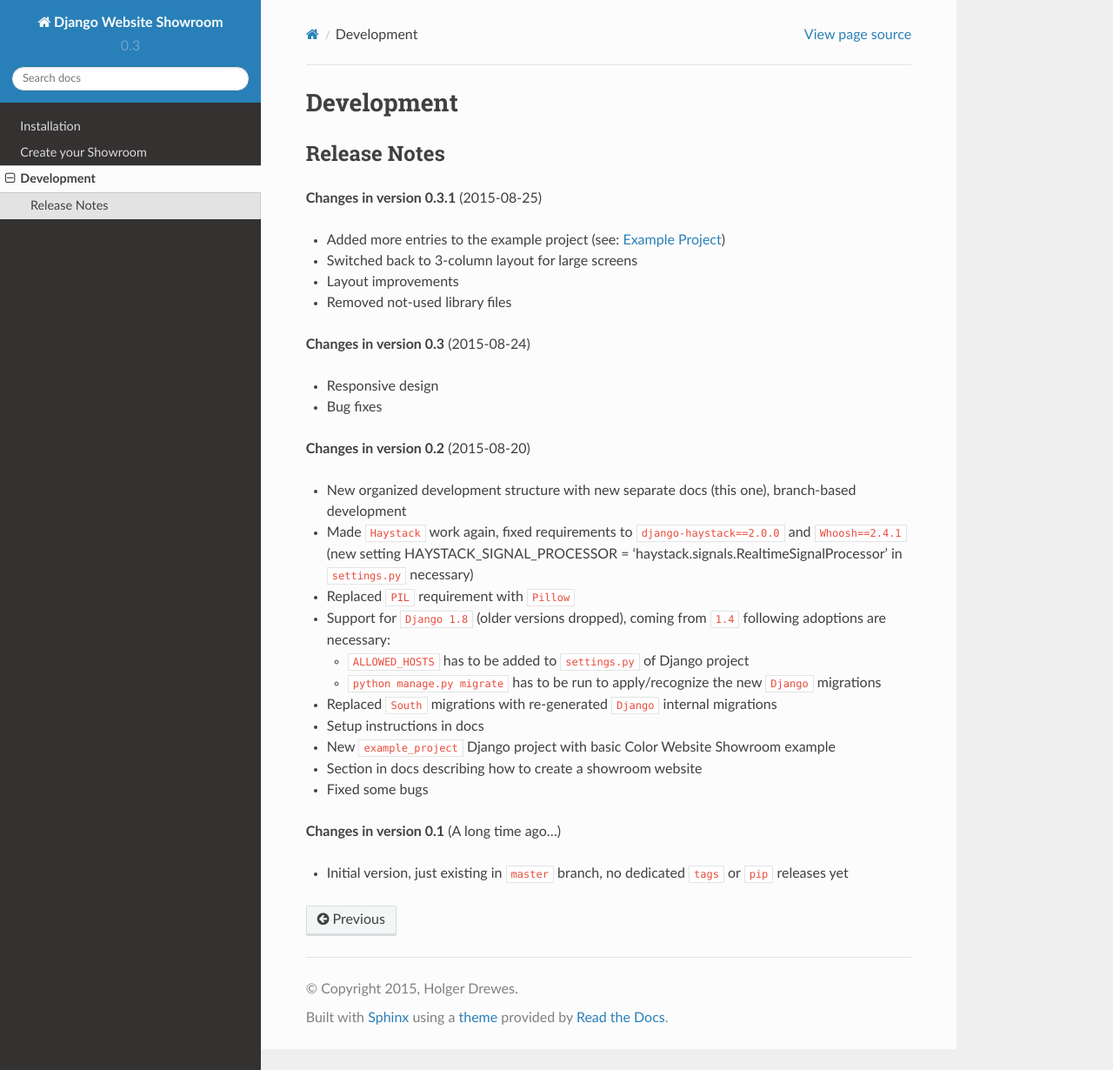
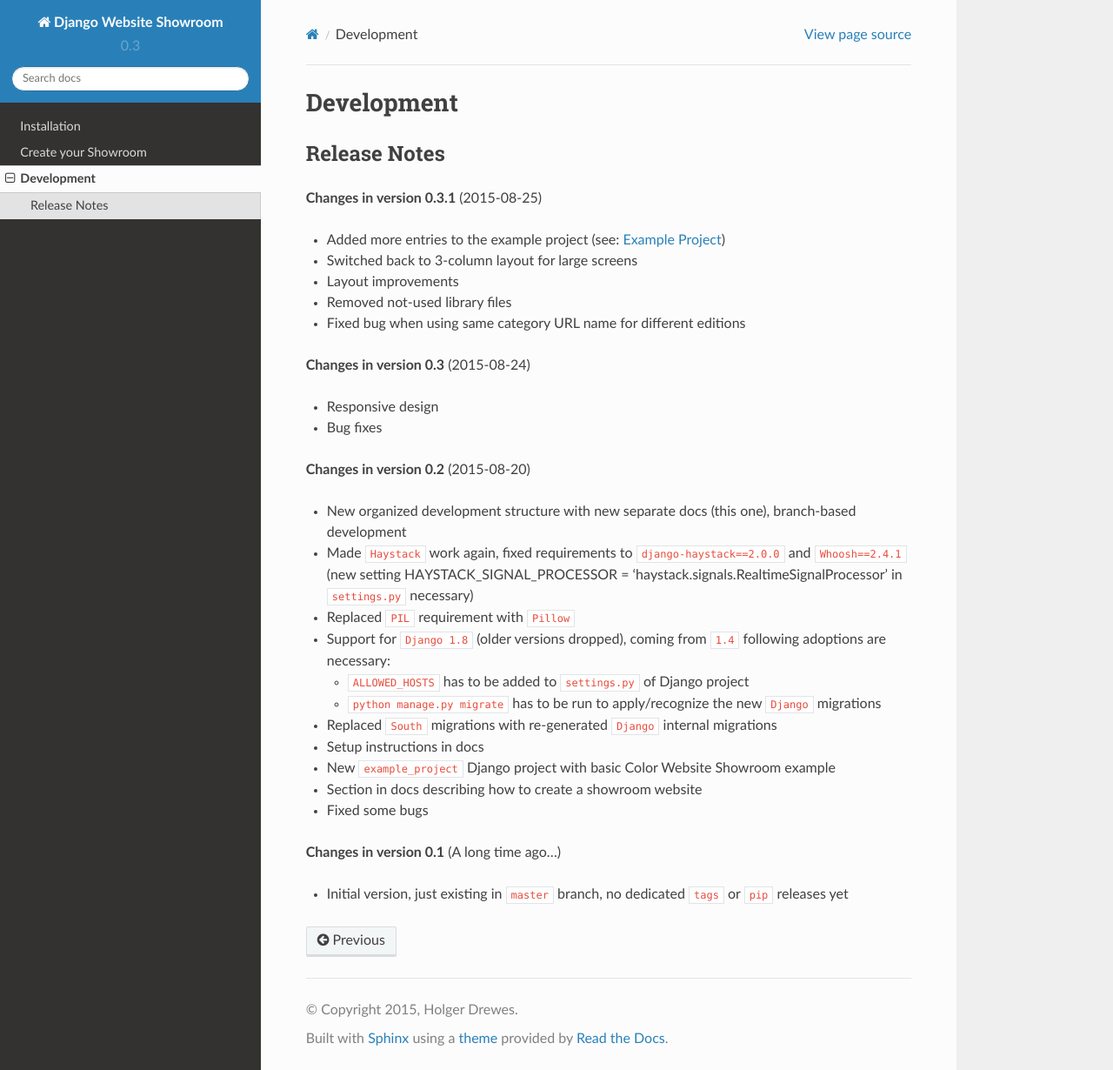
Before and after one commit to webdeveloper001/django-showcase, a Sphinx documentation site: the page built from docs/development.rst, in a window 1280 px wide and 1230 px high. Shown: the whole window at 87% size. Built offline with Sphinx 7.4.7 and the Read the Docs theme 2.0.0, drawn with Linux system fonts in a browser that asks for light colours.

Commit message:
Release commit for v.0.3.1

```diff
--- a/docs/development.rst
+++ b/docs/development.rst
@@ -10,6 +10,7 @@ Release Notes
 * Switched back to 3-column layout for large screens
 * Layout improvements
 * Removed not-used library files
+* Fixed bug when using same category URL name for different editions
 
 **Changes in version 0.3** (2015-08-24)
 
```
